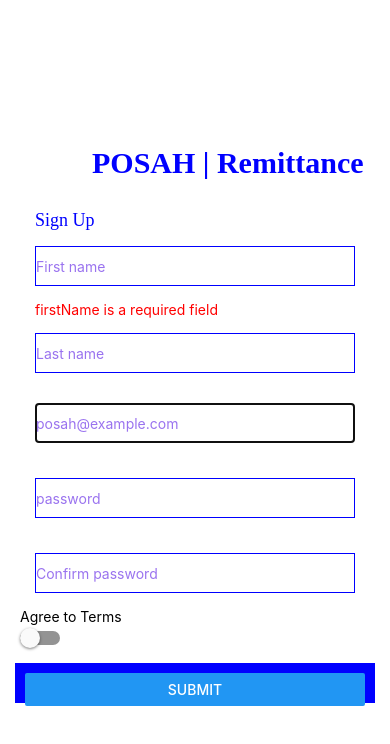
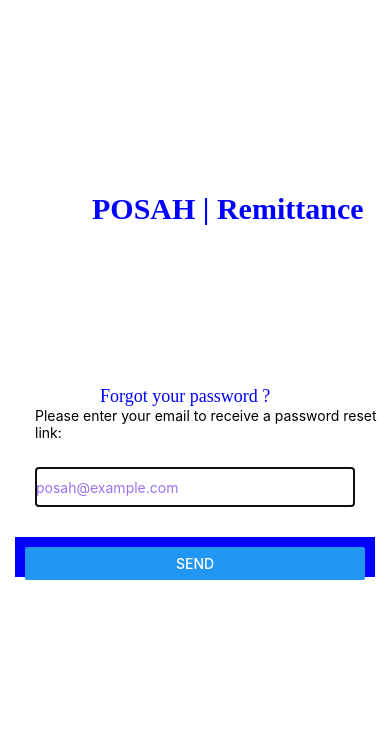
Before and after one commit to omefire/posah-remittances, a React Native app: screen / in a window 390 px wide. Shown: the top 744 px of the page. Built offline with nearby package versions, Linux system fonts and the light colour scheme; what react-native would draw is missing.

Commit message:
1st commit of password reset

```diff
--- a/App.tsx
+++ b/App.tsx
@@ -30,6 +30,8 @@ import {
 } from "react-native/Libraries/NewAppScreen";
 import WelcomeScreen from "./WelcomeScreen";
 import SignUp from "./SignUp";
+import SendConfirmationEmail from "./SendConfirmationEmail";
+import ResetPassword from "./ResetPassword";
 
 declare var global: { HermesInternal: null | {} };
 
@@ -40,7 +42,7 @@ const App = () => {
       onPress={Keyboard.dismiss}
     >
       <View style={styless.all}>
-        <SignUp />
+        <SendConfirmationEmail />
       </View>
     </TouchableWithoutFeedback>
   );
--- /dev/null
+++ b/ResetPassword.tsx
@@ -0,0 +1,170 @@
+import React from "react";
+import {
+  SafeAreaView,
+  TextInput,
+  Button,
+  ActivityIndicator,
+  Text,
+  View,
+  StyleSheet,
+  Switch,
+} from "react-native";
+//sd
+import { Formik } from "formik";
+import * as yup from "yup";
+
+const validationSchema = yup.object({
+  password: yup
+    .string()
+    .label("Password")
+    .required()
+    .min(2, "Seems a bit short...")
+    .max(15, " try a shorter password..."),
+  passwordConfirmation: yup
+    .string()
+    .required()
+    .label("Confirm password")
+    .test("passwords-match", "Passwords must match ", function (value) {
+      return this.parent.password === value;
+    }),
+});
+
+export default () => (
+  <SafeAreaView style={styles.container}>
+    <View>
+      <Text style={styles.appTitleLarge}>POSAH | Remittance</Text>
+    </View>
+
+    <View>
+      <Text style={styles.appTitleSmall}>RESET YOUR PASSWORD</Text>
+    </View>
+
+    <View>
+      <Text
+        style={{
+          marginLeft: 35,
+          paddingBottom: 1,
+          marginBottom: 10,
+          //marginTop: 100,
+        }}
+      >
+        Please enter your new password:
+      </Text>
+    </View>
+    <Formik
+      initialValues={{
+        password: "",
+        passwordConfirmation: "",
+      }}
+      onSubmit={(values, actions) => {
+        alert(JSON.stringify(values));
+
+        actions.resetForm();
+        setTimeout(() => {
+          actions.setSubmitting(false);
+        }, 1000);
+      }}
+      validationSchema={validationSchema}
+    >
+      {(formikProps) => (
+        <React.Fragment>
+          <View style={{ marginHorizontal: 20, marginVertical: 5 }}>
+            <TextInput
+              underlineColorAndroid="transparent"
+              placeholderTextColor="#9a73ef"
+              autoCapitalize="none"
+              placeholder="password"
+              style={styles.input}
+              onChangeText={formikProps.handleChange("password")}
+              onBlur={formikProps.handleBlur("password")}
+              secureTextEntry
+            />
+            <Text style={{ color: "red", paddingLeft: 15 }}>
+              {formikProps.touched.password && formikProps.errors.password}
+            </Text>
+          </View>
+
+          <View style={{ marginHorizontal: 20 }}>
+            <TextInput
+              underlineColorAndroid="transparent"
+              placeholderTextColor="#9a73ef"
+              autoCapitalize="none"
+              placeholder="Confirm password"
+              style={styles.input}
+              onChangeText={formikProps.handleChange("passwordConfirmation")}
+              onBlur={formikProps.handleBlur("passwordConfirmation")}
+              secureTextEntry
+            />
+            <Text
+              style={{
+                color: "red",
+
+                paddingLeft: 15,
+              }}
+            >
+              {formikProps.touched.passwordConfirmation &&
+                formikProps.errors.passwordConfirmation}
+            </Text>
+          </View>
+
+          {formikProps.isSubmitting ? (
+            <ActivityIndicator />
+          ) : (
+            <View style={styles.submitButton}>
+              <Button title="Send" onPress={formikProps.handleSubmit} />
+            </View>
+          )}
+        </React.Fragment>
+      )}
+    </Formik>
+  </SafeAreaView>
+);
+
+const styles = StyleSheet.create({
+  container: {
+    // paddingTop: 100,
+    //  marginBottom: 20,
+    paddingBottom: 60,
+    flex: 1,
+    justifyContent: "center",
+    direction: "inherit",
+
+    //marginLeft: 10,
+  },
+  input: {
+    margin: 15,
+    height: 40,
+    borderColor: "blue",
+    borderWidth: 1,
+    //borderColor:'black',
+  },
+  submitButton: {
+    backgroundColor: "#0000FF",
+    padding: 10,
+    margin: 15,
+    height: 40,
+  },
+  submitButtonText: {
+    color: "white",
+  },
+  appTitleLarge: {
+    fontSize: 30,
+    fontFamily: "Legal Std Bold",
+    fontWeight: "bold",
+    color: "#0000FF",
+    marginLeft: 92,
+    marginBottom: 150,
+  },
+  appTitleSmall: {
+    fontSize: 18,
+    fontFamily: "Legal Std Bold",
+    marginLeft: 100,
+    color: "#0000FF",
+    marginTop: 10,
+    //   /  marginBottom: 100,
+    //paddingTop: 10,
+  },
+  appTitleView: {
+    flexDirection: "row",
+  },
+});
--- /dev/null
+++ b/SendConfirmationEmail.tsx
@@ -0,0 +1,134 @@
+import React from "react";
+import {
+  SafeAreaView,
+  TextInput,
+  Button,
+  ActivityIndicator,
+  Text,
+  View,
+  StyleSheet,
+  Switch,
+} from "react-native";
+//sd
+import { Formik } from "formik";
+import * as yup from "yup";
+
+const validationSchema = yup.object({
+  email: yup.string().email().required(),
+});
+
+export default () => (
+  <SafeAreaView style={styles.container}>
+    <View>
+      <Text style={styles.appTitleLarge}>POSAH | Remittance</Text>
+    </View>
+
+    <View>
+      <Text style={styles.appTitleSmall}>Forgot your password ?</Text>
+    </View>
+
+    <View>
+      <Text
+        style={{
+          marginLeft: 35,
+          paddingBottom: 1,
+          marginBottom: 10,
+          //marginTop: 100,
+        }}
+      >
+        Please enter your email to receive a password reset link:
+      </Text>
+    </View>
+    <Formik
+      initialValues={{
+        email: "",
+      }}
+      onSubmit={(values, actions) => {
+        alert(JSON.stringify(values));
+
+        actions.resetForm();
+        setTimeout(() => {
+          actions.setSubmitting(false);
+        }, 1000);
+      }}
+      validationSchema={validationSchema}
+    >
+      {(formikProps) => (
+        <React.Fragment>
+          <View style={{ marginHorizontal: 20 }}>
+            <TextInput
+              underlineColorAndroid="transparent"
+              placeholderTextColor="#9a73ef"
+              autoCapitalize="none"
+              placeholder="posah@example.com"
+              style={styles.input}
+              onChangeText={formikProps.handleChange("email")}
+              onBlur={formikProps.handleBlur("email")}
+              autoFocus
+            />
+            <Text style={{ color: "red", paddingLeft: 15 }}>
+              {formikProps.touched.email && formikProps.errors.email}
+            </Text>
+          </View>
+
+          {formikProps.isSubmitting ? (
+            <ActivityIndicator />
+          ) : (
+            <View style={styles.submitButton}>
+              <Button title="Send" onPress={formikProps.handleSubmit} />
+            </View>
+          )}
+        </React.Fragment>
+      )}
+    </Formik>
+  </SafeAreaView>
+);
+
+const styles = StyleSheet.create({
+  container: {
+    // paddingTop: 100,
+    //  marginBottom: 20,
+    paddingBottom: 60,
+    flex: 1,
+    justifyContent: "center",
+    direction: "inherit",
+
+    //marginLeft: 10,
+  },
+  input: {
+    margin: 15,
+    height: 40,
+    borderColor: "blue",
+    borderWidth: 1,
+    //borderColor:'black',
+  },
+  submitButton: {
+    backgroundColor: "#0000FF",
+    padding: 10,
+    margin: 15,
+    height: 40,
+  },
+  submitButtonText: {
+    color: "white",
+  },
+  appTitleLarge: {
+    fontSize: 30,
+    fontFamily: "Legal Std Bold",
+    fontWeight: "bold",
+    color: "#0000FF",
+    marginLeft: 92,
+    marginBottom: 150,
+  },
+  appTitleSmall: {
+    fontSize: 18,
+    fontFamily: "Legal Std Bold",
+    marginLeft: 100,
+    color: "#0000FF",
+    marginTop: 10,
+    //   /  marginBottom: 100,
+    //paddingTop: 10,
+  },
+  appTitleView: {
+    flexDirection: "row",
+  },
+});
```
